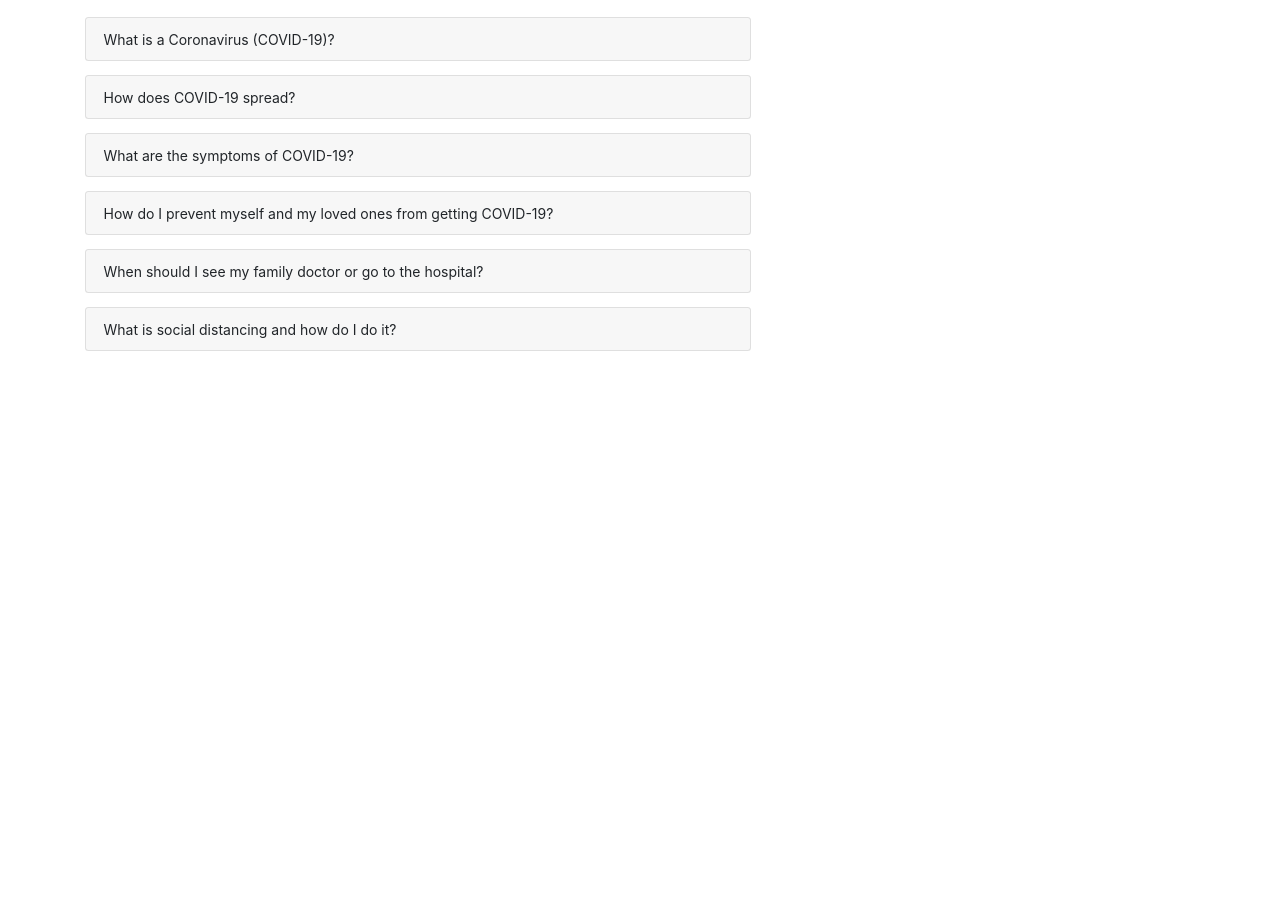
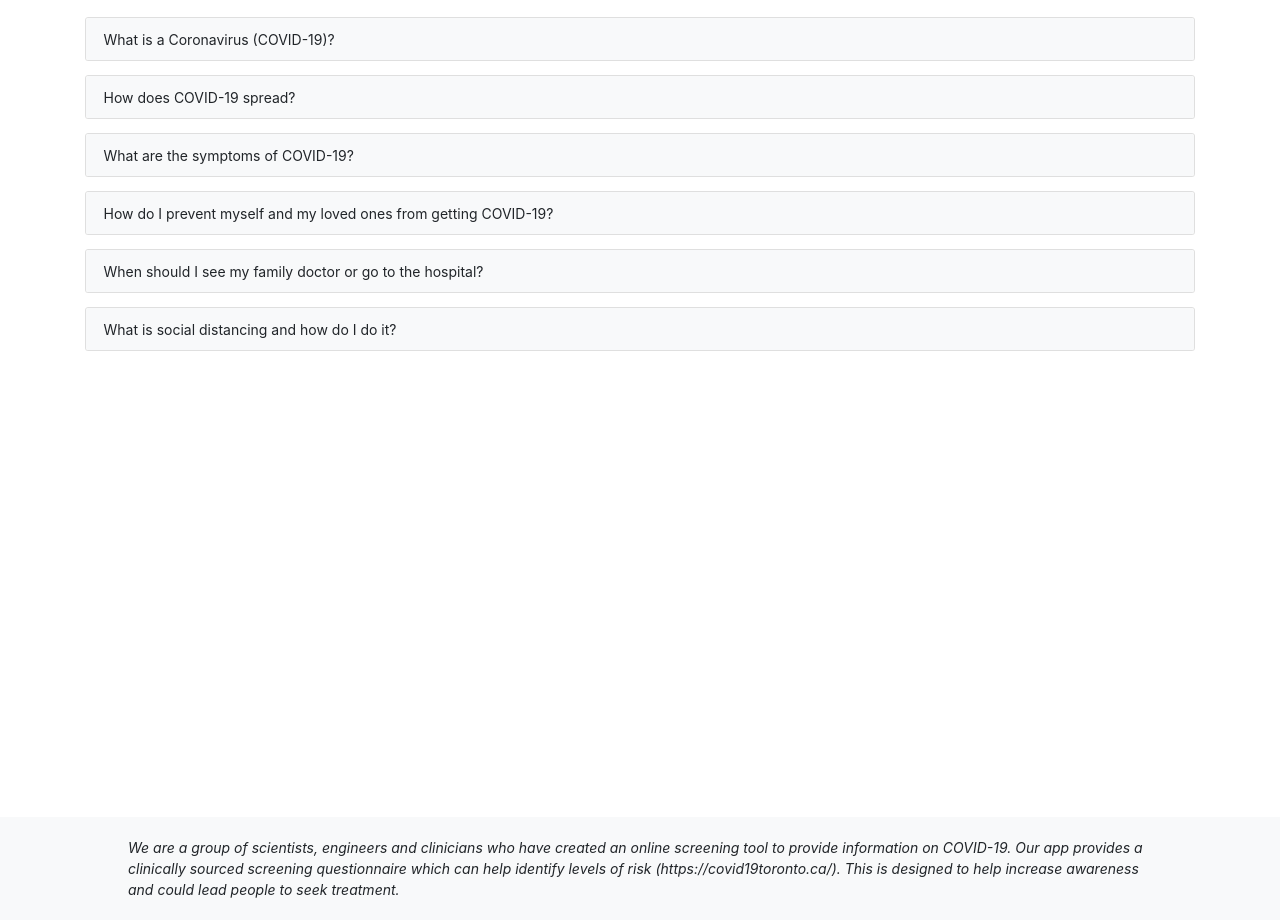
Before and after one commit to yifeiz/covid-19-frontend, a React (Create React App) app: page /info in a window 1280 px wide. Shown: the part 100-1020 px from the top of the page. Before the commit the page ends 800 px from the top, so only its background shows below. Built offline with nearby package versions, Linux system fonts and the light colour scheme.

Commit message:
Added footer disclaimer and form disclaimer

```diff
--- a/src/App.js
+++ b/src/App.js
@@ -4,6 +4,7 @@ import { Router, Route, Switch } from "react-router-dom";
 import Header from "./components/header/Header";
 import Home from "./components/home/Home";
 import Info from "./components/info/Info";
+import Footer from "./components/footer/Footer";
 import SymptomForm from "./components/form/SymptomForm";
 import history from "./history";
 import "./main.css";
@@ -18,6 +19,7 @@ const App = () => {
           <Route path="/info" exact component={Info} />
           <Route path="/track-your-symptoms" exact component={SymptomForm} />
         </Switch>
+        <Footer />
       </Router>
     </React.Fragment>
   );
--- /dev/null
+++ b/src/components/footer/Footer.css
@@ -0,0 +1,11 @@
+.footer {
+  float: bottom;
+  bottom: 0;
+  font-style: italic;
+  padding-top: 20px;
+  padding-left: 10%;
+  padding-right: 10%;
+  padding-bottom: 20px;
+  background-color: #f8f9fa;
+  margin-top: auto;
+}
--- /dev/null
+++ b/src/components/footer/Footer.js
@@ -0,0 +1,15 @@
+import React from "react";
+
+import "./Footer.css";
+
+const Footer = () => (
+  <div className="footer">
+    We are a group of scientists, engineers and clinicians who have created an
+    online screening tool to provide information on COVID-19. Our app provides a
+    clinically sourced screening questionnaire which can help identify levels of
+    risk (https://covid19toronto.ca/). This is designed to help increase
+    awareness and could lead people to seek treatment.
+  </div>
+);
+
+export default Footer;
--- a/src/components/form/SymptomForm.css
+++ b/src/components/form/SymptomForm.css
@@ -83,7 +83,7 @@ table {
 }
 
 .MuiInputBase-input {
-  border: 2px solid white !important;
+  border: 2px solid #f8f9fa !important;
 }
 
 .submit {
@@ -99,3 +99,8 @@ table {
 .formDisclaimer {
   font-style: italic;
 }
+
+.footerDisclaimer {
+  padding-bottom: 1em;
+  font-style: italic;
+}
--- a/src/components/form/SymptomForm.jsx
+++ b/src/components/form/SymptomForm.jsx
@@ -129,13 +129,14 @@ class SymptomForm extends React.Component {
           >
             <h4>Tell us how you feel!</h4>
             <p className="formDisclaimer">
-              The screening questionnaire is not meant to act as a tool to
-              diagnose, and the information you receive is not a medical
-              assessment. You cannot be diagnosed with COVID simply by taking
-              this survey online. If you are experiencing severe symptoms, seek
-              medical attention. This service is not a substitute for consulting
-              with your doctor. The information we supply is from publicly
-              available sources and is subject to frequent change.
+              The following questionnaire is designed to help assess your risk
+              factors for COVID-19 infection and to provide guidance on how to
+              keep yourself, your family, and your community healthy. The
+              questions are based on the best available guidance from Canadian
+              public health agencies and other stakeholders, and will be updated
+              regularly. Your answers are collected anonymously, and will be
+              aggregated to help healthcare providers gauge the spread of
+              COVID-19.
             </p>
             <Table responsive>
               <thead>
@@ -149,7 +150,8 @@ class SymptomForm extends React.Component {
                 {this.renderQuestions(questions)}
                 <tr key="postal-code">
                   <p className="question">
-                    What are the first three digits of your postal code?
+                    What are the first three characters of the postal code of
+                    your current residence?
                   </p>
                   <td colSpan="2">
                     <Field
@@ -160,6 +162,15 @@ class SymptomForm extends React.Component {
                 </tr>
               </tbody>
             </Table>
+            <p className="footerDisclaimer">
+              The screening questionnaire is not meant to act as a tool to
+              diagnose, and the information you receive is not a medical
+              assessment. You cannot be diagnosed with COVID simply by taking
+              this survey online. If you are experiencing severe symptoms, seek
+              medical attention. This service is not a substitute for consulting
+              with your doctor. The information we supply is from publicly
+              available sources and is subject to frequent change.
+            </p>
             <Recaptcha
               sitekey="6LfuVOIUAAAAAOPSfeWxh-Juu9_gJQ_cEu3mRitY"
               render="explicit"
--- a/src/components/info/Info.css
+++ b/src/components/info/Info.css
@@ -0,0 +1,8 @@
+.container {
+  height: 100% !important;
+}
+
+.cardStyle {
+  width: "60%" !important;
+  margin-bottom: "1rem" !important;
+}
--- a/src/components/info/Info.jsx
+++ b/src/components/info/Info.jsx
@@ -6,6 +6,7 @@ import Para2 from "./Paragraphs/Para2";
 import Para3 from "./Paragraphs/Para3";
 import Para4 from "./Paragraphs/Para4";
 import Para5 from "./Paragraphs/Para5";
+import "./Info.css";
 
 class App extends Component {
   constructor(props) {
@@ -42,13 +43,16 @@ class App extends Component {
             <Card
               style={{
                 marginTop: index === 0 ? "3rem" : "auto",
-                width: "60%",
                 marginBottom: "1rem"
               }}
               key={index}
             >
               <CardHeader
-                style={{ borderBottom: "0px" }}
+                style={{
+                  borderBottom: "0px",
+                  backgroundColor: "#f8f9fa",
+                  borderRadius: "2px"
+                }}
                 onClick={this.toggle}
                 data-event={index}
               >
```
